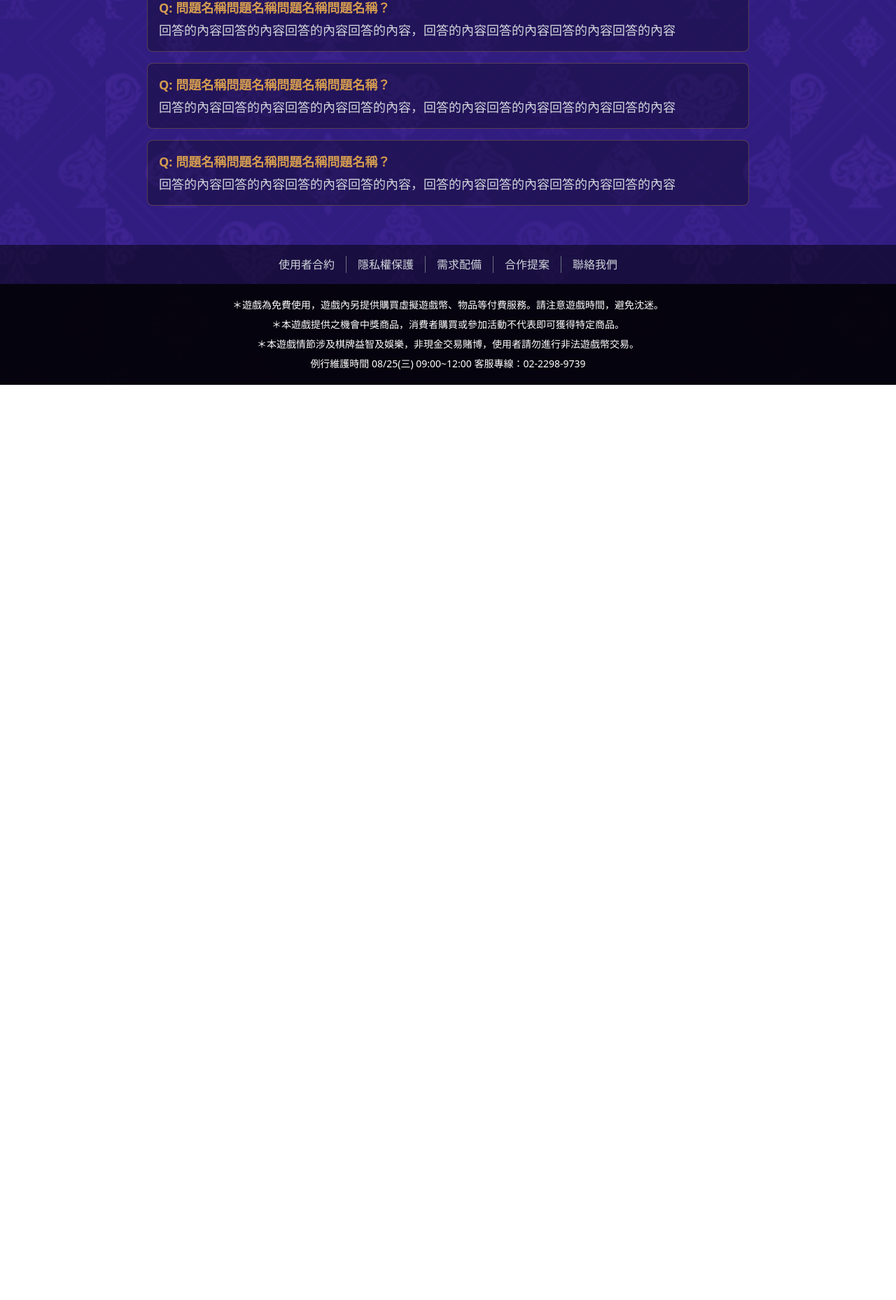
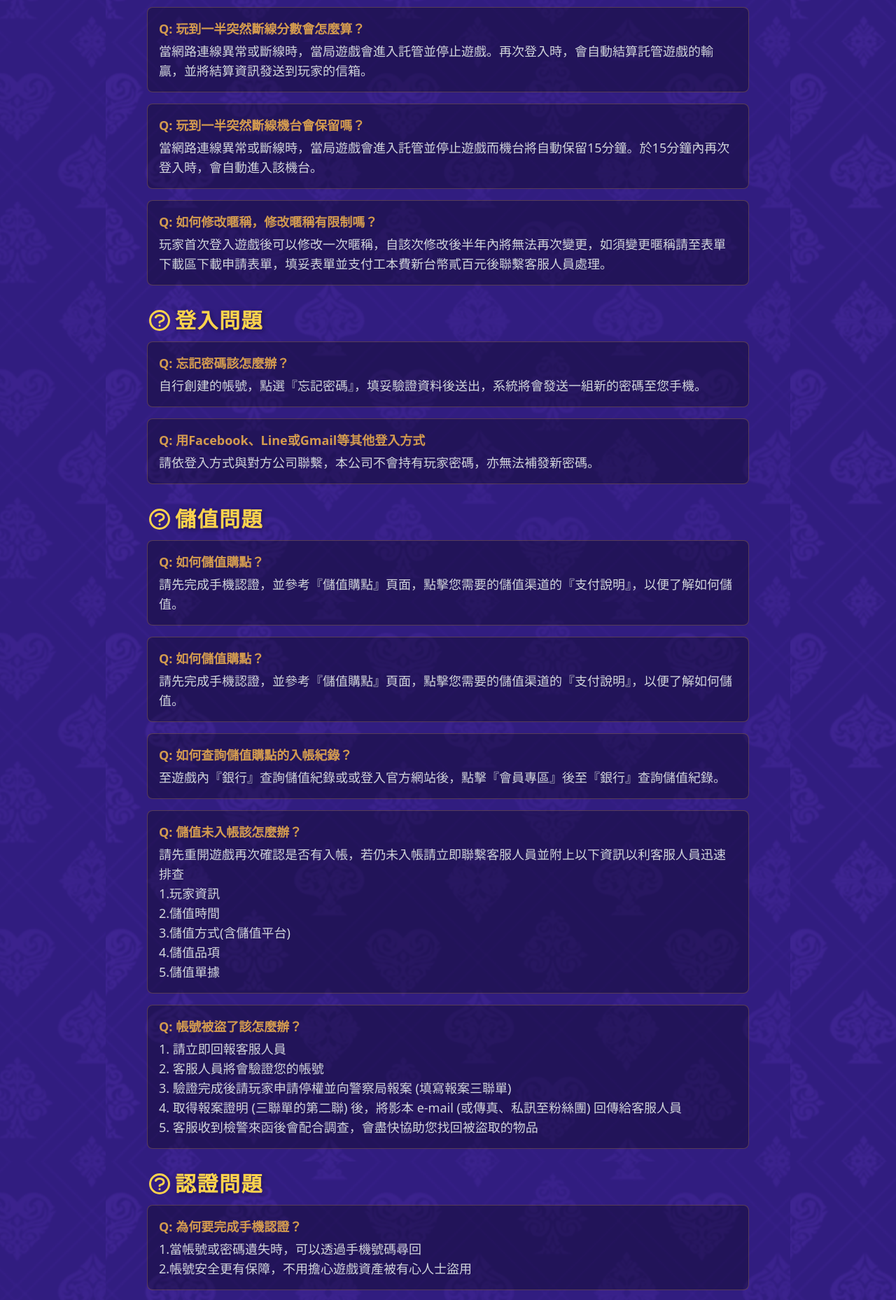
Before and after one commit to summerchen0101/official777-v2, a Next.js app: page /faq in a window 1280 px wide. Shown: the part 740-2598 px from the top of the page at 70% size. Before the commit the page ends 1290 px from the top, so only its background shows below. Built offline with nearby package versions, Linux system fonts and the light colour scheme.

Commit message:
faq page

```diff
--- a/package.json
+++ b/package.json
@@ -53,6 +53,7 @@
     "eslint-plugin-react": "^7.22.0",
     "eslint-plugin-react-hooks": "^4.2.0",
     "prettier": "^2.3.2",
+    "tailwindcss-textshadow": "^2.1.3",
     "typescript": "4.4.2"
   }
 }
--- a/pages/faq.tsx
+++ b/pages/faq.tsx
@@ -1,31 +1,171 @@
 import Layout from '@/components/layout/Layout'
 import PageBanner from '@/components/layout/PageBanner'
+import { StringMap } from '@/types'
 import React from 'react'
+import _ from 'lodash'
+import {
+  HiOutlineQuestionMarkCircle,
+  HiQuestionMarkCircle,
+} from 'react-icons/hi'
 
+enum FaqCategory {
+  Game = 1,
+  Login = 2,
+  Deposit = 3,
+  Validation = 4,
+  Scam = 5,
+}
+
+const faqCategoryMap: StringMap = {
+  [FaqCategory.Game]: '遊戲問題',
+  [FaqCategory.Login]: '登入問題',
+  [FaqCategory.Deposit]: '儲值問題',
+  [FaqCategory.Validation]: '認證問題',
+  [FaqCategory.Scam]: '詐騙問題',
+}
+
+const faqList = [
+  {
+    title: '如何儲值購點？',
+    content:
+      '請先完成手機認證，並參考『儲值購點』頁面，點擊您需要的儲值渠道的『支付說明』，以便了解如何儲值。',
+    category: FaqCategory.Deposit,
+  },
+  {
+    title: '有建議的手機規格嗎？',
+    content: `1.Android 系統版本 5.1 以上
+    2.iOS 系統版本 11 以上
+    3.記憶體2GB以上
+    4.保留空間512MB以上`,
+    category: FaqCategory.Game,
+  },
+  {
+    title: '玩到一半突然斷線分數會怎麼算？',
+    content:
+      '當網路連線異常或斷線時，當局遊戲會進入託管並停止遊戲。再次登入時，會自動結算託管遊戲的輸贏，並將結算資訊發送到玩家的信箱。',
+    category: FaqCategory.Game,
+  },
+  {
+    title: '玩到一半突然斷線機台會保留嗎？',
+    content:
+      '當網路連線異常或斷線時，當局遊戲會進入託管並停止遊戲而機台將自動保留15分鐘。於15分鐘內再次登入時，會自動進入該機台。',
+    category: FaqCategory.Game,
+  },
+  {
+    title: '如何修改暱稱，修改暱稱有限制嗎？',
+    content:
+      '玩家首次登入遊戲後可以修改一次暱稱，自該次修改後半年內將無法再次變更，如須變更暱稱請至表單下載區下載申請表單，填妥表單並支付工本費新台幣貳百元後聯繫客服人員處理。',
+    category: FaqCategory.Game,
+  },
+  {
+    title: '忘記密碼該怎麼辦？',
+    content:
+      '自行創建的帳號，點選『忘記密碼』，填妥驗證資料後送出，系統將會發送一組新的密碼至您手機。',
+    category: FaqCategory.Login,
+  },
+  {
+    title: '用Facebook、Line或Gmail等其他登入方式',
+    content:
+      '請依登入方式與對方公司聯繫，本公司不會持有玩家密碼，亦無法補發新密碼。',
+    category: FaqCategory.Login,
+  },
+  {
+    title: '如何儲值購點？',
+    content:
+      '請先完成手機認證，並參考『儲值購點』頁面，點擊您需要的儲值渠道的『支付說明』，以便了解如何儲值。',
+    category: FaqCategory.Deposit,
+  },
+  {
+    title: '如何查詢儲值購點的入帳紀錄？',
+    content:
+      '至遊戲內『銀行』查詢儲值紀錄或或登入官方網站後，點擊『會員專區』後至『銀行』查詢儲值紀錄。',
+    category: FaqCategory.Deposit,
+  },
+  {
+    title: '儲值未入帳該怎麼辦？',
+    content: `請先重開遊戲再次確認是否有入帳，若仍未入帳請立即聯繫客服人員並附上以下資訊以利客服人員迅速排查
+    1.玩家資訊
+    2.儲值時間
+    3.儲值方式(含儲值平台)
+    4.儲值品項
+    5.儲值單據
+    `,
+    category: FaqCategory.Deposit,
+  },
+  {
+    title: '帳號被盜了該怎麼辦？',
+    content: `1. 請立即回報客服人員
+      2. 客服人員將會驗證您的帳號
+      3. 驗證完成後請玩家申請停權並向警察局報案 (填寫報案三聯單)
+      4. 取得報案證明 (三聯單的第二聯) 後，將影本 e-mail (或傳真、私訊至粉絲團) 回傳給客服人員
+      5. 客服收到檢警來函後會配合調查，會盡快協助您找回被盜取的物品
+     `,
+    category: FaqCategory.Deposit,
+  },
+  {
+    title: '為何要完成手機認證？',
+    content: `1.當帳號或密碼遺失時，可以透過手機號碼尋回
+    2.帳號安全更有保障，不用擔心遊戲資產被有心人士盜用
+     `,
+    category: FaqCategory.Validation,
+  },
+  {
+    title: '一直沒收到手機認證的驗證碼該怎麼辦？',
+    content: `1.檢查手機收訊是否良好
+    2.所屬電信公司是否有阻擋『商業簡訊』的服務
+    3.手機簡訊的容量是否不夠
+    4.過多用戶使用簡訊驗證功能，導致線路忙碌
+     `,
+    category: FaqCategory.Validation,
+  },
+  {
+    title: '手機號碼有換了，能否綁定新的號碼？',
+    content: `於遊戲內點擊『玩家資訊』可以修改手機號碼，自該次修改後半年內將無法再次變更，如須變更暱稱請至表單下載區下載申請表單，填妥表單並支付工本費新台幣貳百元後聯繫客服人員處理。`,
+    category: FaqCategory.Validation,
+  },
+  {
+    title: '有自稱是大頭家娛樂城的客服人員要求提供帳號及密碼，我該提供嗎？',
+    content: `客服人員不會要玩家提供帳號及密碼，如遇此情事，請聯繫官方客服人員查證`,
+    category: FaqCategory.Scam,
+  },
+]
+
+const faqListByCategory = _(faqList)
+  .orderBy((t) => t.category)
+  .groupBy((t) => t.category)
+  .value()
 function FaqPage() {
   return (
     <Layout>
       <PageBanner />
       <section className="px-4">
         <div className="lg:w-[860px] mx-auto">
-          <div className="mb-6 flex justify-center lg:justify-start">
+          <div className="mb-8 flex justify-center lg:justify-start">
             <img src="/title_faq.png" alt="常見問題" className="h-10" />
           </div>
+          {Object.entries(faqListByCategory).map(([category, list]) => (
+            <div key={category} className="mb-8">
+              <div className="text-yellow-300 font-semibold text-3xl text-shadow-lg tracking-wider mb-3 flex items-center">
+                <HiOutlineQuestionMarkCircle className="text-4xl mr-1" />
+                {faqCategoryMap[category]}
+              </div>
               <div className="space-y-4">
-            {[...Array(5)].map((t, i) => (
+                {list.map((t, i) => (
                   <div
                     key={i}
                     className="text-lg bg-black/30 p-4 border border-gold-500/30 rounded-lg "
                   >
                     <p className="text-gold-500 font-semibold mb-1">
-                  Q: 問題名稱問題名稱問題名稱問題名稱？
+                      Q: {t.title}
                     </p>
-                <div className="text-gray-300">
-                  回答的內容回答的內容回答的內容回答的內容，回答的內容回答的內容回答的內容回答的內容
+                    <div className="text-gray-300 whitespace-pre-line">
+                      {t.content}
                     </div>
                   </div>
                 ))}
               </div>
+            </div>
+          ))}
         </div>
       </section>
     </Layout>
--- a/tailwind.config.js
+++ b/tailwind.config.js
@@ -51,5 +51,6 @@ module.exports = {
   plugins: [
     require('@tailwindcss/forms'),
     require('@tailwindcss/aspect-ratio'),
+    require('tailwindcss-textshadow'),
   ],
 }
```
Also changed, not shown: 1 other file (tests, documents, lock files or other folders). Lines whose indentation alone changed are shown as unchanged.
